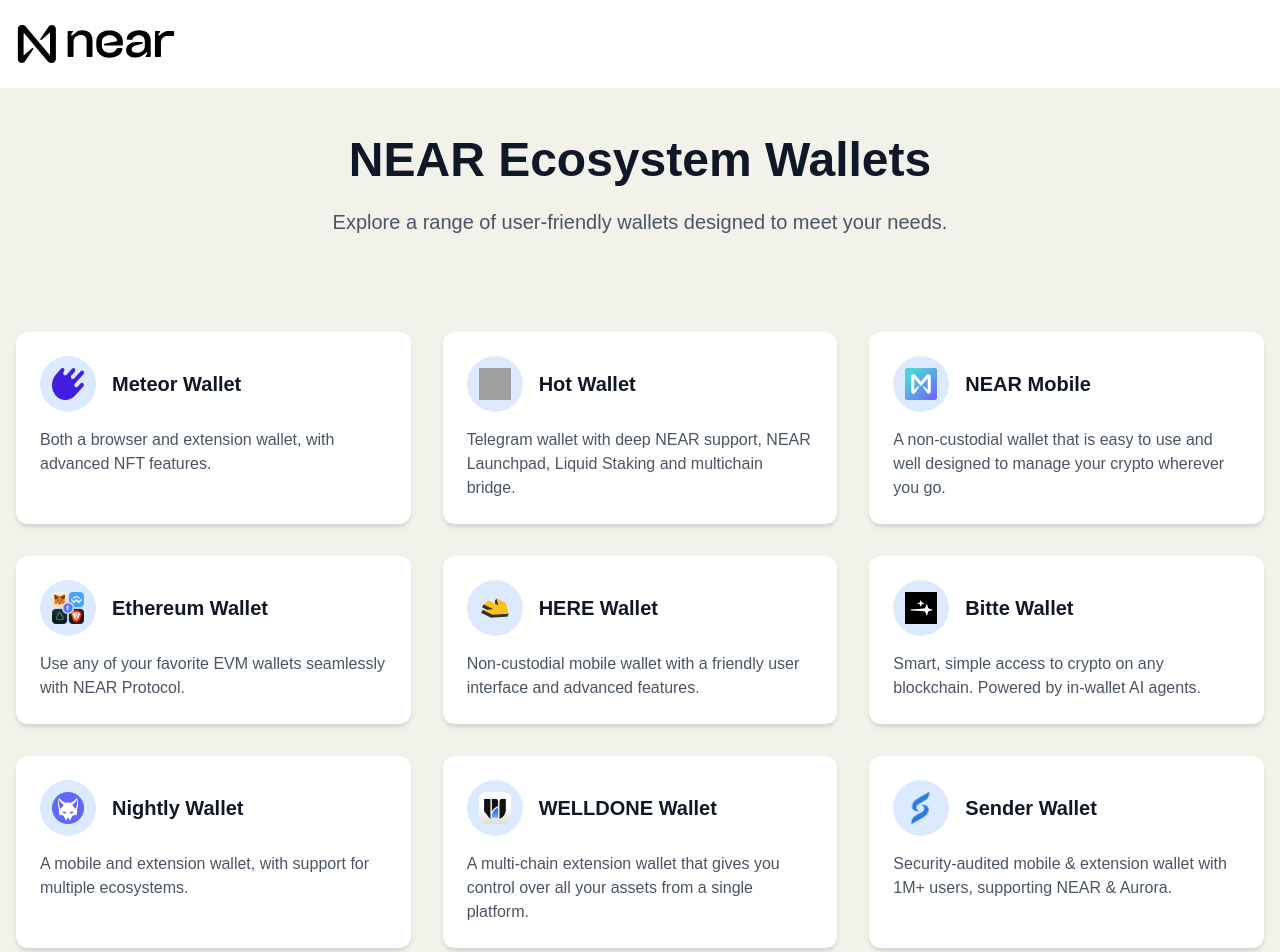
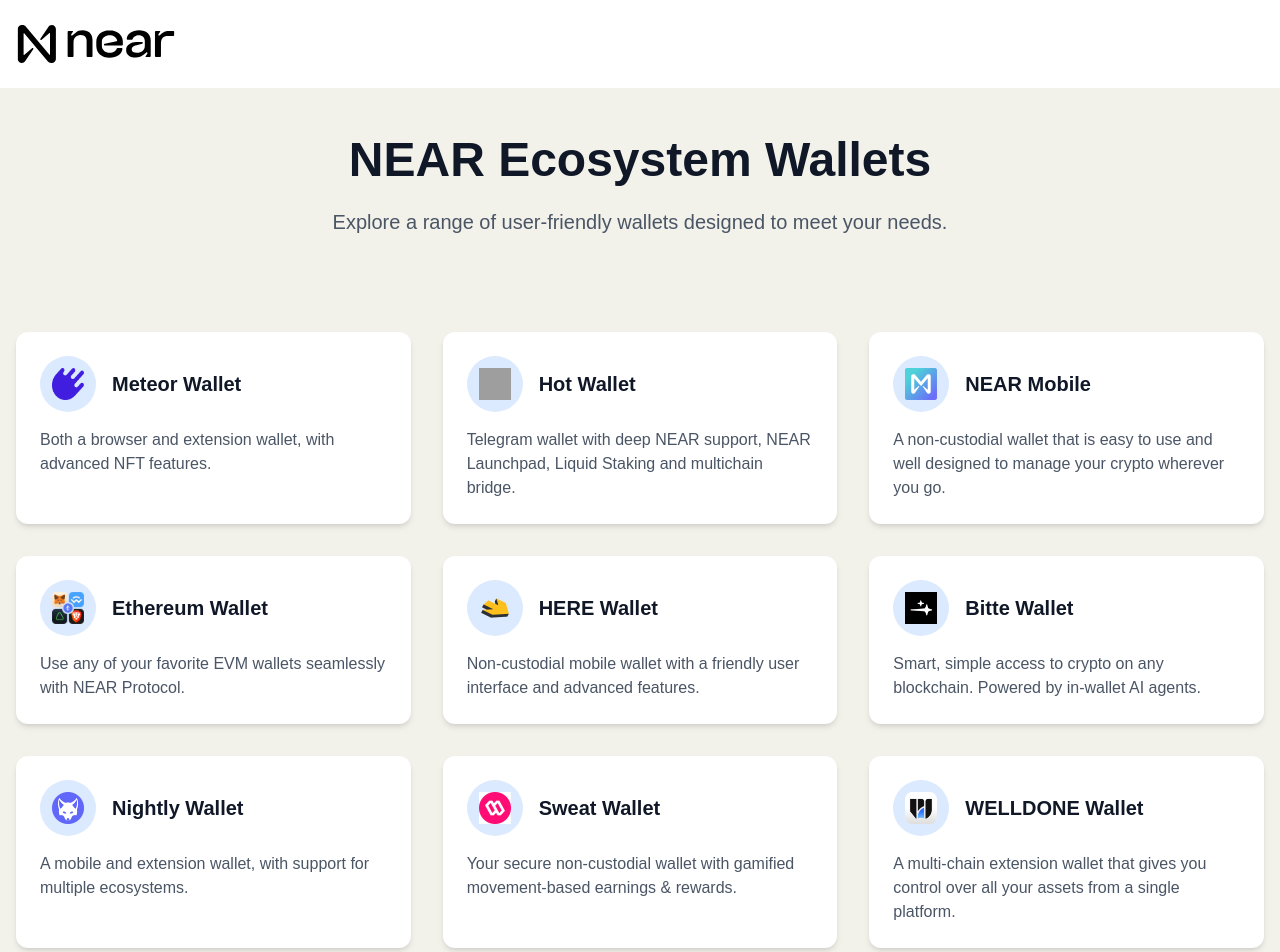
Before and after one commit to NEAR-DevHub/wallet-landing-near, a Next.js app: page / in a window 1280 px wide. Shown: the top 952 px of the page. Built offline with nearby package versions, Linux system fonts and the light colour scheme; grey boxes are pictures that could not be loaded.

Commit message:
added sweat wallet

```diff
--- a/src/app/data/wallets.ts
+++ b/src/app/data/wallets.ts
@@ -50,6 +50,13 @@
 			"A mobile and extension wallet, with support for multiple ecosystems.",
 	},
 	{
+		name: "Sweat Wallet",
+		icon: "/sweat.jpg",
+		url: "https://sweateconomy.com/",
+		description:
+			"Your secure non-custodial wallet with gamified movement-based earnings & rewards.",
+	},
+	{
 		name: "WELLDONE Wallet",
 		icon: "/welldone.png",
 		url: "https://welldonestudio.io/",
```
Also changed, not shown: public/sweat.jpg (added).
